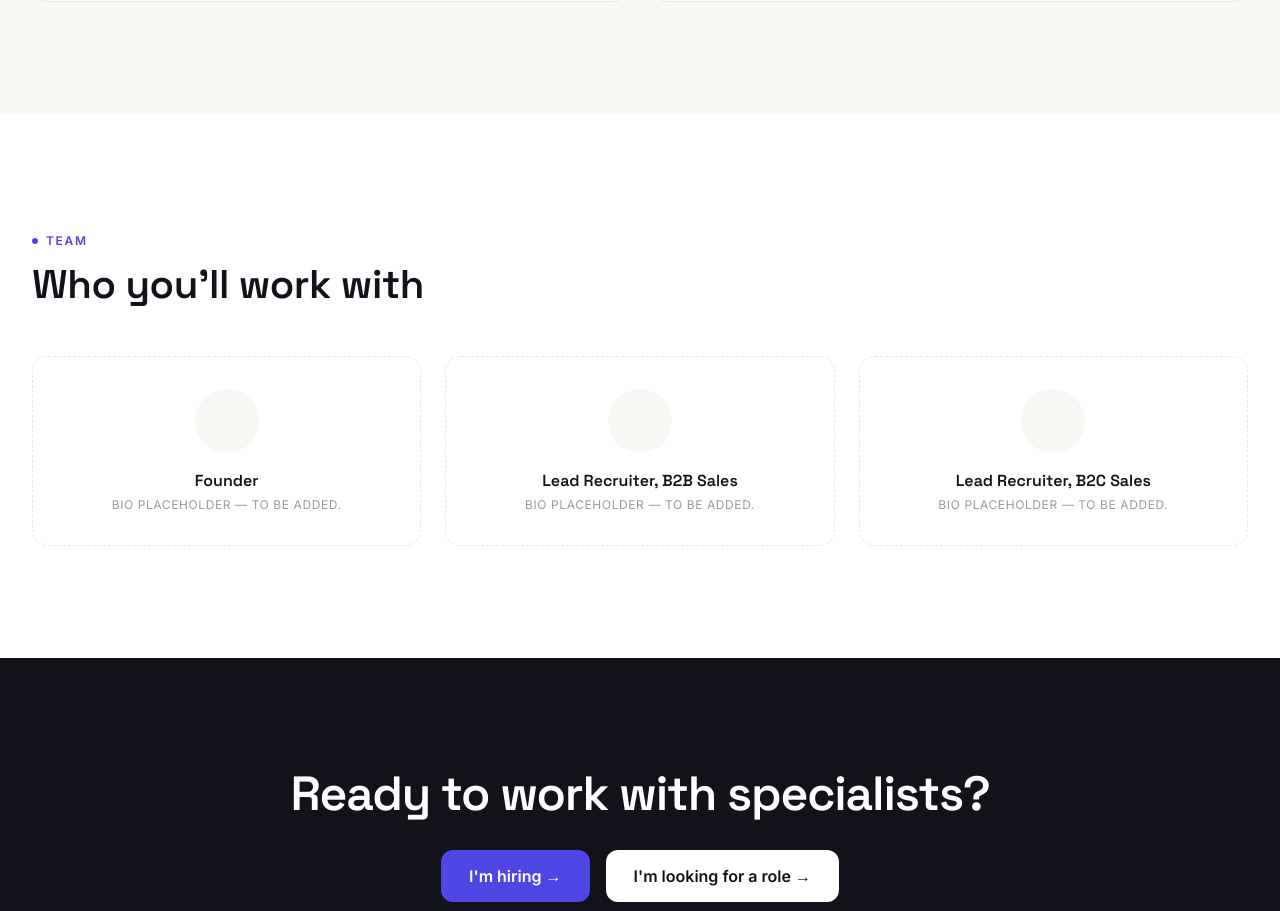
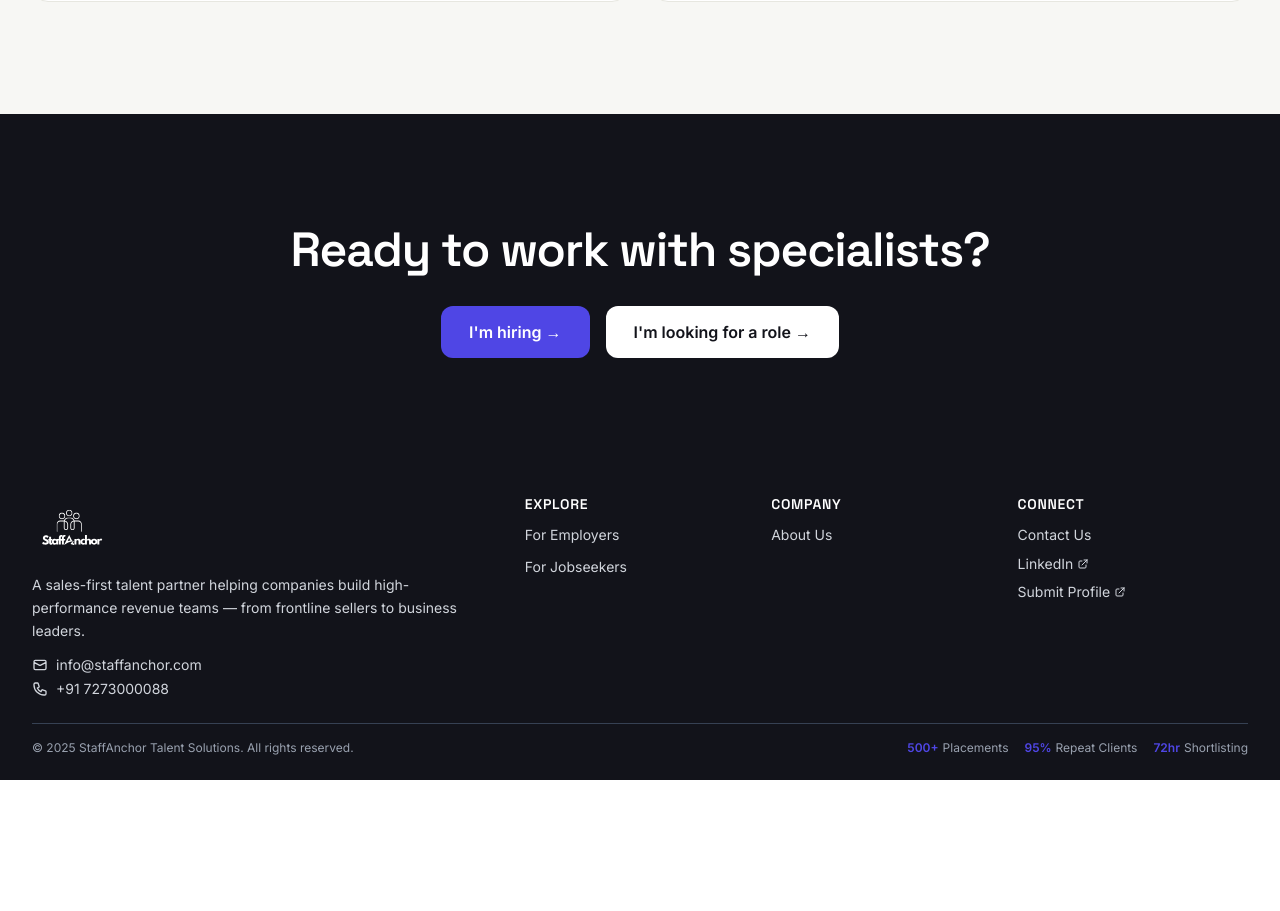
Before and after one commit to StaffAnchor/staffanchor, a Next.js app: page /about-us in a window 1280 px wide. Shown: the part 3100-4011 px from the top of the page. After the commit the page ends 3880 px from the top, so only its background shows below. Built offline with nearby package versions, Linux system fonts and the light colour scheme.

Commit message:
Remove empty team placeholder section from About Us page
Dashed-border 'bio placeholder — to be added' cards don't look right
live. Removing the section entirely for now; can add real team bios
later.

```diff
--- a/src/app/about-us/page.tsx
+++ b/src/app/about-us/page.tsx
@@ -9,12 +9,6 @@ const values = [
   { title: 'Evidence over guesswork', description: 'Quota attainment, deal size, and sales cycle are measurable. We measure them, verify them, and hire on them.' },
   { title: 'Respect for candidates’ time', description: 'No wall of irrelevant questions, no black-hole applications. A real conversation, every time.' },
   { title: 'Speed for employers', description: 'A shortlist arrives pre-qualified — verified before you ever see it, not after you’ve wasted a week on it.' },
-];
-
-const teamPlaceholders = [
-  { role: 'Founder', note: 'Bio placeholder — to be added.' },
-  { role: 'Lead Recruiter, B2B Sales', note: 'Bio placeholder — to be added.' },
-  { role: 'Lead Recruiter, B2C Sales', note: 'Bio placeholder — to be added.' },
 ];
 
 export default function AboutUsPage() {
@@ -126,31 +120,6 @@ export default function AboutUsPage() {
         </div>
       </section>
 
-      {/* Team placeholder */}
-      <section className="section-padding bg-white">
-        <div className="max-w-7xl mx-auto px-4 sm:px-6 lg:px-8">
-          <motion.div
-            className="mb-12 max-w-2xl"
-            initial={{ opacity: 0, y: 20 }}
-            whileInView={{ opacity: 1, y: 0 }}
-            viewport={{ margin: '-100px' }}
-            transition={{ duration: 0.6 }}
-          >
-            <span className="eyebrow mb-3 block">Team</span>
-            <h2 className="heading-lg">Who you'll work with</h2>
-          </motion.div>
-          <div className="grid grid-cols-1 md:grid-cols-3 gap-6">
-            {teamPlaceholders.map((t) => (
-              <div key={t.role} className="rounded-2xl border border-dashed border-[var(--color-line)] p-8 text-center">
-                <div className="w-16 h-16 rounded-full bg-[var(--color-mist)] mx-auto mb-4" />
-                <h3 className="font-poppins font-semibold text-[var(--color-ink)] mb-1">{t.role}</h3>
-                <p className="text-xs text-[var(--color-muted-soft)] uppercase tracking-wider">{t.note}</p>
-              </div>
-            ))}
-          </div>
-        </div>
-      </section>
-
       {/* CTA */}
       <section className="section-padding bg-[var(--color-ink)] text-white text-center">
         <div className="max-w-4xl mx-auto px-4 sm:px-6 lg:px-8">
```
